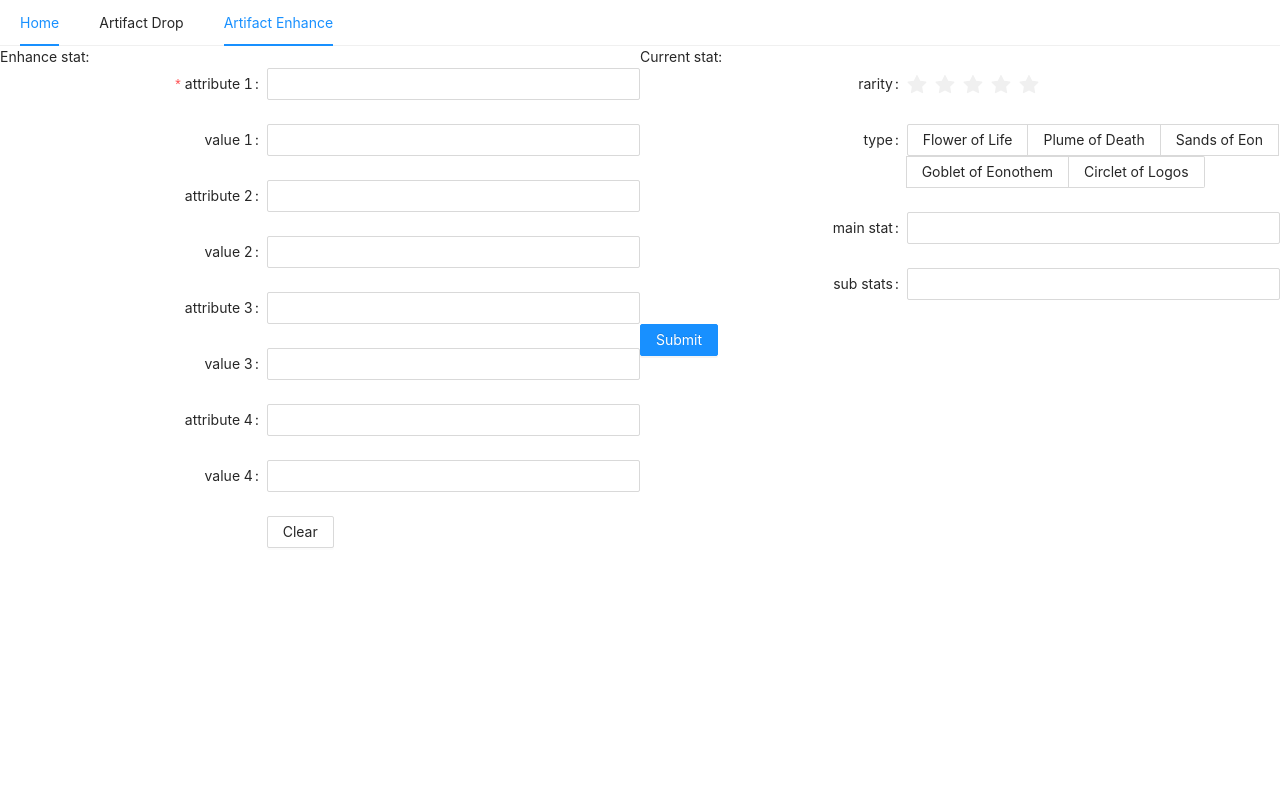
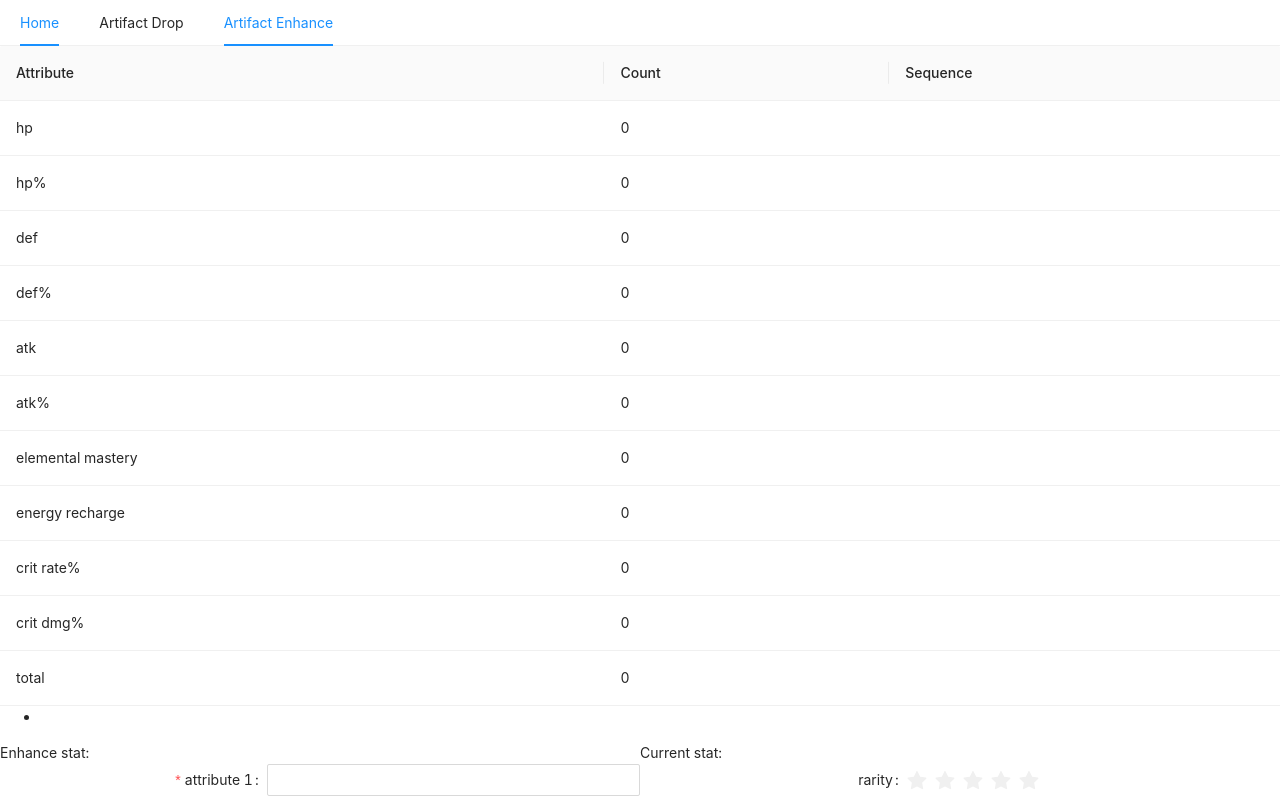
Before and after one commit to JiahuaZhang/kokopium-artifact, a Next.js app: page /enhance in a window 1280 px wide. Shown: the top 800 px of the page. Built offline with nearby package versions, Linux system fonts and the light colour scheme.

Commit message:
add simple analysis

```diff
--- /dev/null
+++ b/components/enhance/ArtifactEnhanceAnalysis.tsx
@@ -0,0 +1,91 @@
+import { Table } from 'antd';
+import React from 'react';
+import { Artifact_Enhance } from '../../src/state/artifact';
+
+interface Props {
+  artifact_enhance: Artifact_Enhance[];
+}
+
+const columns = [
+  { title: 'Attribute', dataIndex: 'attribute', key: 'attribute' },
+  { title: 'Count', dataIndex: 'count', key: 'count' },
+  {
+    title: 'Sequence',
+    dataIndex: 'sequence',
+    key: 'sequence',
+    render: (seq: number[]) => seq.map((s) => `#${s}`).join(', '),
+  },
+];
+
+const getStats = (artifact_enhance: Artifact_Enhance[]) => {
+  const data: { key: string; attribute: string; count: number; sequence: number[] }[] = [
+    { key: '1', attribute: 'hp', count: 0, sequence: [] },
+    { key: '2', attribute: 'hp%', count: 0, sequence: [] },
+    { key: '3', attribute: 'def', count: 0, sequence: [] },
+    { key: '4', attribute: 'def%', count: 0, sequence: [] },
+    { key: '5', attribute: 'atk', count: 0, sequence: [] },
+    { key: '6', attribute: 'atk%', count: 0, sequence: [] },
+    { key: '7', attribute: 'elemental mastery', count: 0, sequence: [] },
+    { key: '8', attribute: 'energy recharge', count: 0, sequence: [] },
+    { key: '9', attribute: 'crit rate%', count: 0, sequence: [] },
+    { key: '10', attribute: 'crit dmg%', count: 0, sequence: [] },
+    { key: '11', attribute: 'total', count: 0, sequence: [] },
+  ];
+
+  artifact_enhance.forEach((enhance, index) => {
+    enhance.enhance.forEach((e) => {
+      if (e.name) {
+        const dataIndex = data.findIndex((d) => d.attribute === e.name);
+        data[dataIndex].count += 1;
+        data[dataIndex].sequence.push(index + 1);
+
+        data[10].count += 1;
+      }
+    });
+  });
+
+  return data;
+};
+
+const getDistance = (artifact_enhance: Artifact_Enhance[]) => {
+  const is_crit = artifact_enhance.map((enhance) =>
+    enhance.enhance.some((e) => /crit/i.test(e.name))
+  );
+
+  const crit_distances: number[][] = [[]];
+
+  let offset = 0;
+  is_crit.forEach((status, index) => {
+    if (status) {
+      crit_distances[crit_distances.length - 1].push(0);
+    } else {
+      if (index === 0) {
+        crit_distances[0].push(index + 1);
+      } else if (is_crit[index - 1]) {
+        offset = index;
+        crit_distances.push([1]);
+      } else {
+        crit_distances[crit_distances.length - 1].push(index + 1 - offset);
+      }
+    }
+  });
+
+  return crit_distances;
+};
+
+export const ArtifactEnhanceAnalysis = (props: Props) => {
+  const { artifact_enhance } = props;
+
+  const distances = getDistance(artifact_enhance);
+
+  return (
+    <div>
+      <Table dataSource={getStats(artifact_enhance)} columns={columns} pagination={false} />
+      <ul className='m-2 text-base'>
+        {distances.map((distance, index) => (
+          <li key={index}> {distance.join(', ')} </li>
+        ))}
+      </ul>
+    </div>
+  );
+};
--- a/pages/enhance.tsx
+++ b/pages/enhance.tsx
@@ -1,5 +1,6 @@
 import type { NextPage } from 'next';
 import { useState } from 'react';
+import { ArtifactEnhanceAnalysis } from '../components/enhance/ArtifactEnhanceAnalysis';
 import { ArtifactEnhanceHistory } from '../components/enhance/ArtifactEnhanceHistory';
 import { EnhanceArtifact } from '../components/enhance/EnhanceArtifact';
 import { Artifact_Enhance } from '../src/state/artifact';
@@ -11,7 +12,7 @@ const Enhance: NextPage = () => {
     <div>
       <ArtifactEnhanceHistory state={state} setState={setState} />
 
-      {/* todo: analysis */}
+      <ArtifactEnhanceAnalysis artifact_enhance={state} />
       {/* todo: json debug? */}
 
       <EnhanceArtifact add={(artifactEnhance) => setState((prev) => [...prev, artifactEnhance])} />
```
